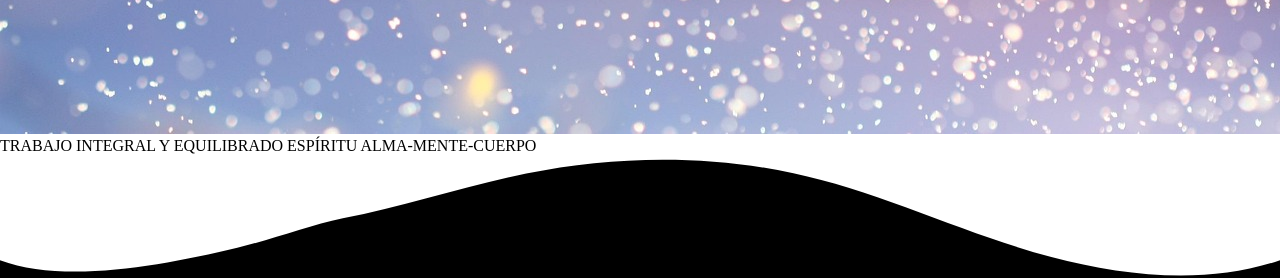
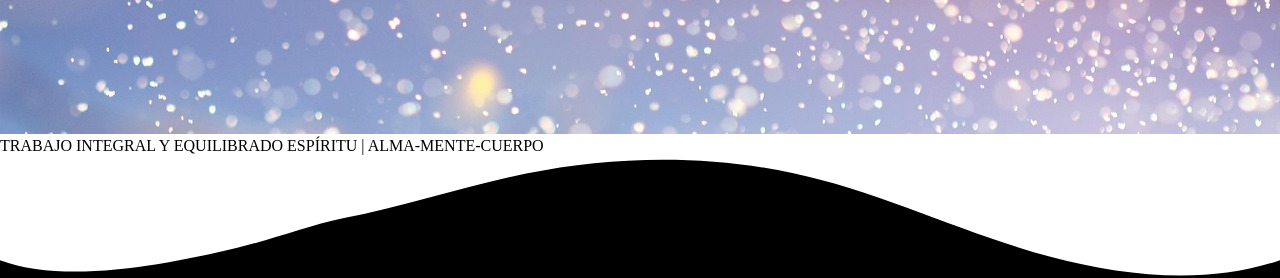
Before and after one commit to Nare14/serfenix, a React (Vite) app in the folder client/: page / in a window 1280 px wide. Shown: the part 5000-5278 px from the top of the page. Built offline with nearby package versions, Linux system fonts and the light colour scheme; no server answers.

Commit message:
cambio fuente cards

```diff
--- a/client/src/pages/home.tsx
+++ b/client/src/pages/home.tsx
@@ -282,7 +282,7 @@ export default function Home() {
               { title: "DESCUBRE TU PROPÓSITO DE VIDA", img: bg2 },
               {
                 title:
-                  "TRABAJO INTEGRAL Y EQUILIBRADO ESPÍRITU  ALMA-MENTE-CUERPO",
+                  "TRABAJO INTEGRAL Y EQUILIBRADO ESPÍRITU | ALMA-MENTE-CUERPO",
                 img: bg2,
               },
             ].map((card, idx) => (
@@ -302,13 +302,13 @@ export default function Home() {
 
                 <div className="absolute inset-0 pointer-events-none">
                   <div className="absolute inset-0 bg-[radial-gradient(circle_at_30%_30%,rgba(255,255,255,0.35)_0%,transparent_60%)] animate-pulse-soft" />
-                  <div className="absolute inset-0 bg-[radial-gradient(circle_at_70%_70%,rgba(255,255,255,0.25)_0%,transparent_60%)] animate-pulse-slow" />
+                  <div className="absolute inset-0 bg-[radial-gradient(circle_at_70%_70%,rgba(255,255,255,0.25)_0%,transparent_60%)] animate-pulse" />
                 </div>
 
                 <div className="absolute inset-0 bg-gradient-to-t from-rose-950/90 via-rose-900/50 to-transparent backdrop-blur-[2px]" />
 
                 <div className="absolute inset-0 p-6 flex items-center justify-center">
-                  <h3 className="text-white text-lg md:text-xl font-serif tracking-wide uppercase leading-snug text-center font-bold whitespace-pre-line drop-shadow-[0_0_12px_rgba(255,255,255,0.4)]">
+                  <h3 className="text-white text-lg md:text-xl font-serif tracking-[0.08em] uppercase leading-snug text-center font-extrabold whitespace-pre-line drop-shadow-[0_0_20px_rgba(255,255,255,0.6)]">
                     {card.title}
                   </h3>
                 </div>
```
